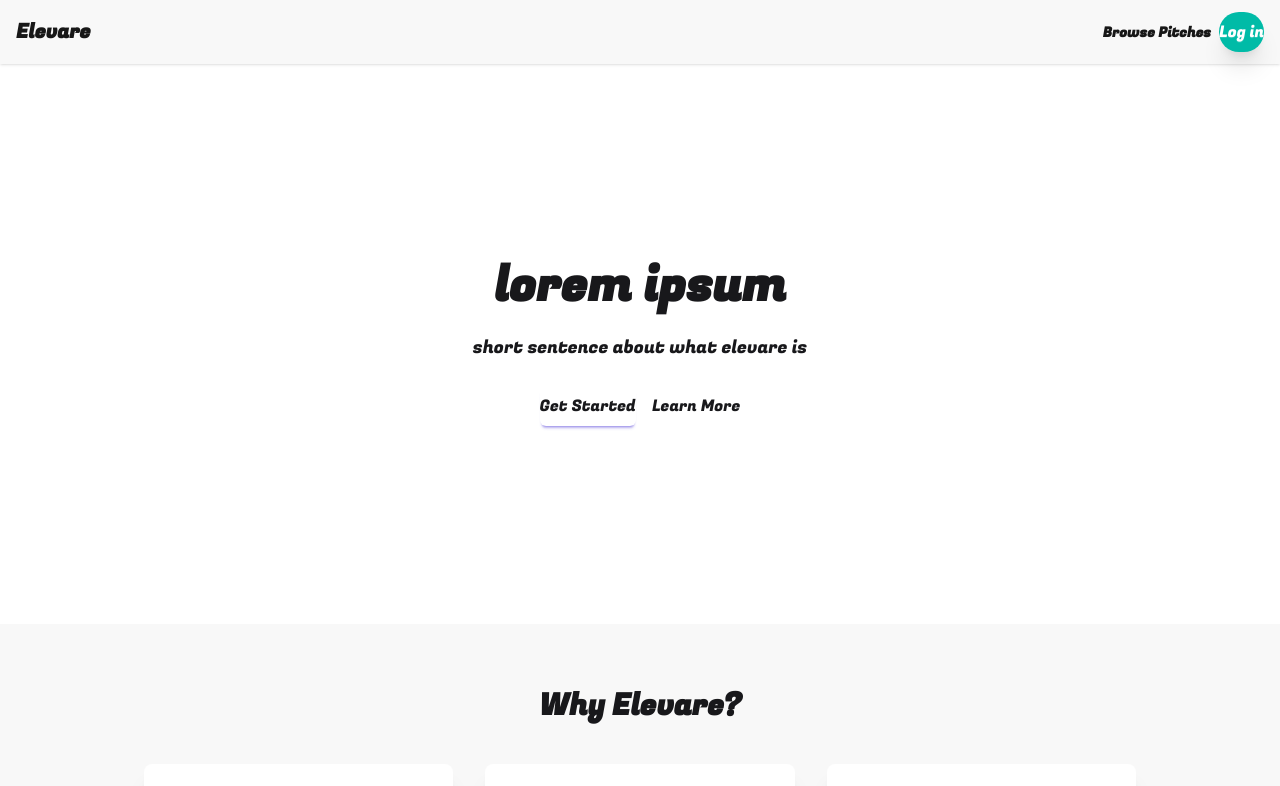
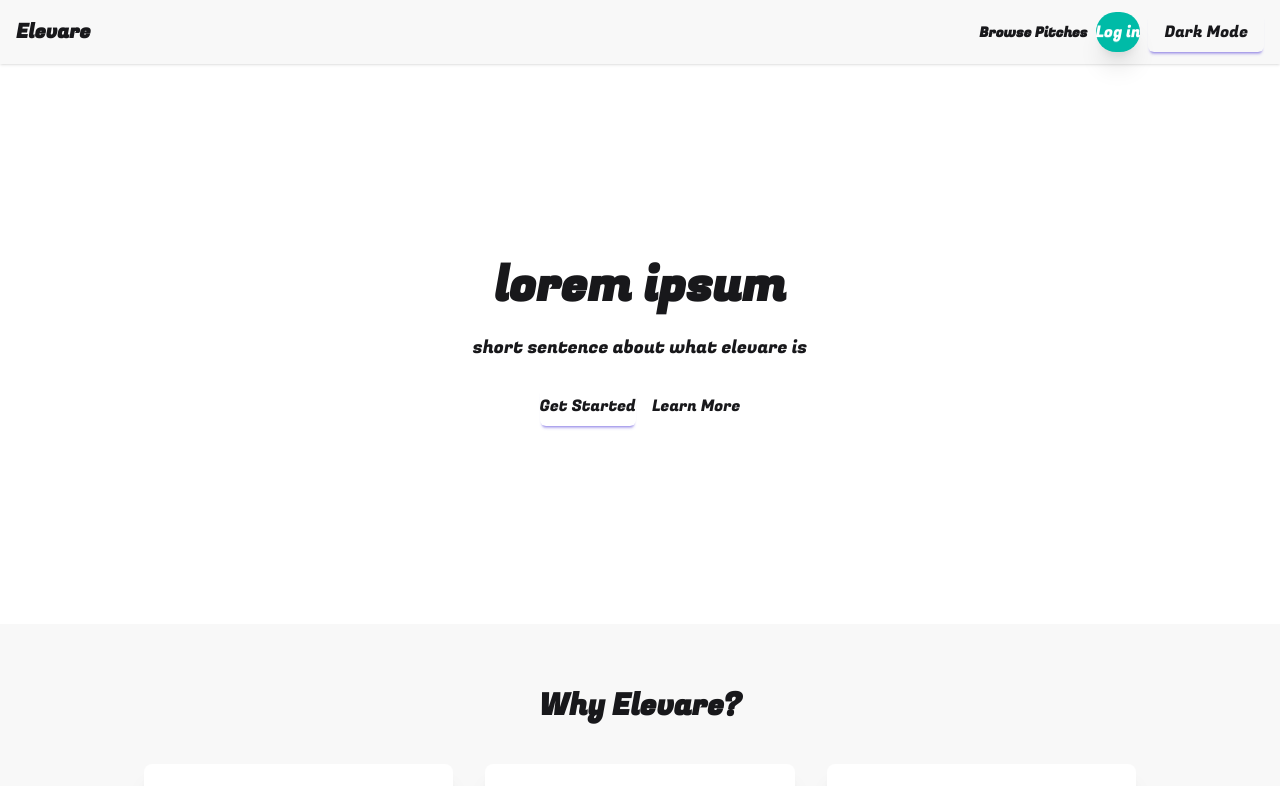
Before and after one commit to EmmaMartin123/Industrial_Project, a Next.js app in the folder frontend/: page / in a window 1280 px wide. Shown: the top 786 px of the page. Built offline with nearby package versions, Linux system fonts and the light colour scheme; no server answers.

Commit message:
implement toggling between light and dark mode

```diff
--- a/frontend/app/globals.css
+++ b/frontend/app/globals.css
@@ -5,27 +5,6 @@
 @import "tailwindcss";
 @plugin 'daisyui';
 
-:root {
-  --background: #ffffff;
-  --foreground: #171717;
-}
-
-@theme inline {
-  --color-background: var(--background);
-  --color-foreground: var(--foreground);
-  --font-sans: var(--font-geist-sans);
-  --font-mono: var(--font-geist-mono);
-}
-
-@media (prefers-color-scheme: dark) {
-  :root {
-    --background: #0a0a0a;
-    --foreground: #ededed;
-  }
-}
-
 body {
-  background: var(--background);
-  color: var(--foreground);
 	font-family: "Fugaz One", sans-serif;
 }
--- a/frontend/components/Navbar.tsx
+++ b/frontend/components/Navbar.tsx
@@ -3,6 +3,7 @@
 import { useAuthStore } from "@/store/authStore"
 import { useRouter } from "next/navigation"
 import { useEffect } from "react"
+import ThemeToggle from "@/lib/ThemeToggle"
 
 export default function Navbar() {
 	const router = useRouter()
@@ -60,6 +61,8 @@ export default function Navbar() {
 						</button>
 					</>
 				)}
+
+				<ThemeToggle />
 			</div>
 		</nav>
 	)
--- /dev/null
+++ b/frontend/lib/ThemeToggle.tsx
@@ -0,0 +1,27 @@
+"use client";
+
+import { useEffect, useState } from "react";
+import Button from "@/components/Button";
+
+export default function ThemeToggle() {
+	const [theme, setTheme] = useState("light");
+
+	useEffect(() => {
+		const stored = localStorage.getItem("theme") || "light";
+		setTheme(stored);
+		document.documentElement.setAttribute("data-theme", stored);
+	}, []);
+
+	const toggleTheme = () => {
+		const newTheme = theme === "light" ? "dark" : "light";
+		document.documentElement.setAttribute("data-theme", newTheme);
+		localStorage.setItem("theme", newTheme);
+		setTheme(newTheme);
+	};
+
+	return (
+		<Button onClick={toggleTheme} >
+			{theme === "light" ? "Dark Mode" : "Light Mode"}
+		</Button >
+	);
+}
--- a/frontend/tailwind.config.mjs
+++ b/frontend/tailwind.config.mjs
@@ -6,10 +6,14 @@ const config = {
 		"./app/**/*.{js,ts,jsx,tsx}",
 		"./components/**/*.{js,ts,jsx,tsx}",
 	],
+	darkMode: "class", // class based dark mode
 	theme: {
 		extend: {},
 	},
 	plugins: [daisyui],
+	daisyui: {
+		themes: ["light", "dark"],
+	},
 }
 
 export default config
```
